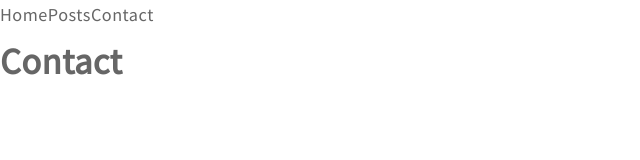
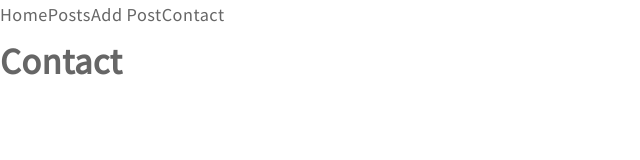
Before and after one commit to arti-zachara/MERN-Blog-app, a React (Create React App) app in the folder client/: page /contact in a window 1280 px wide. Shown: the top 160 px of the page, without its empty margins (0-640 px from the left). Built offline with nearby package versions, Linux system fonts and the light colour scheme.

Commit message:
Add Add Post to NavBar

```diff
--- a/client/src/components/features/NavBar/NavBar.js
+++ b/client/src/components/features/NavBar/NavBar.js
@@ -7,6 +7,7 @@ class NavBar extends React.Component {
       <div>
         <Link to="/">Home</Link>
         <Link to="/posts">Posts</Link>
+        <Link to="/posts/new">Add Post</Link>
         <Link to="/contact">Contact</Link>
       </div>
     );
```
